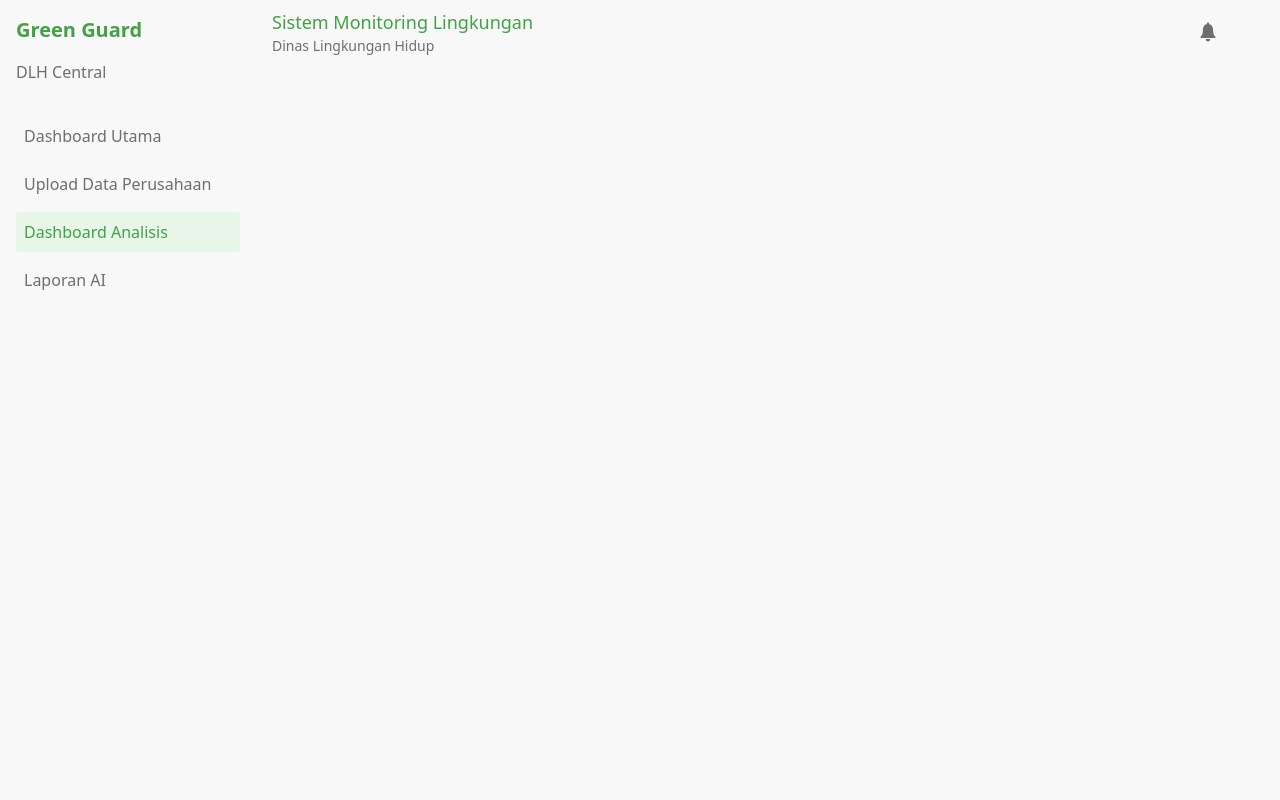
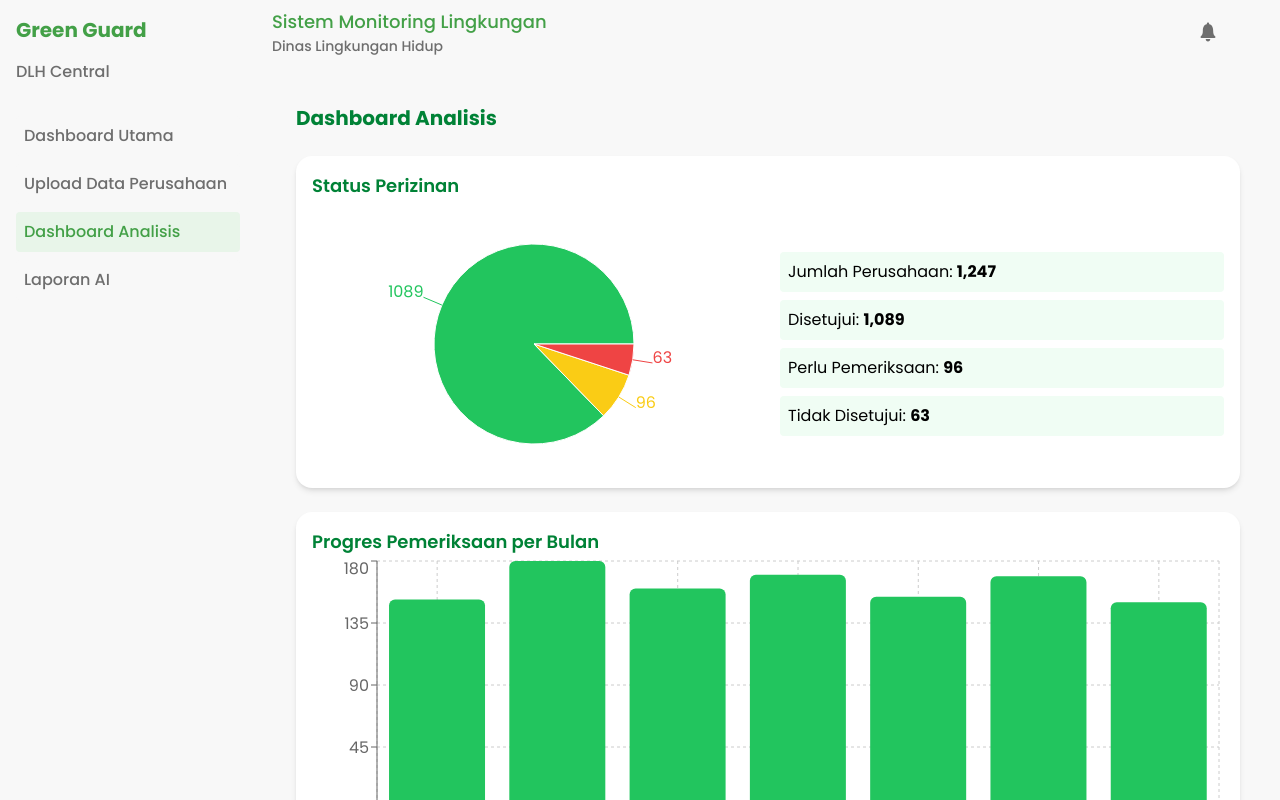
Before and after one commit to faditya-start/ecomap, a React (Vite) app: page /analisis in a window 1280 px wide. Built offline with nearby package versions, Linux system fonts and the light colour scheme.

Commit message:
feat:membuat halaman dashboard analisis dan setting leaflet

```diff
--- a/package.json
+++ b/package.json
@@ -11,14 +11,18 @@
   },
   "dependencies": {
     "@tailwindcss/vite": "^4.1.12",
+    "leaflet": "^1.9.4",
     "react": "^19.1.1",
     "react-dom": "^19.1.1",
     "react-icons": "^5.5.0",
+    "react-leaflet": "^5.0.0",
     "react-router-dom": "^7.8.2",
+    "recharts": "^3.1.2",
     "tailwindcss": "^4.1.12"
   },
   "devDependencies": {
     "@eslint/js": "^9.33.0",
+    "@types/leaflet": "^1.9.20",
     "@types/react": "^19.1.10",
     "@types/react-dom": "^19.1.7",
     "@vitejs/plugin-react-swc": "^4.0.0",
--- a/src/App.tsx
+++ b/src/App.tsx
@@ -1,7 +1,8 @@
 import { BrowserRouter as Router, Routes, Route } from "react-router-dom";
 import Layout from "./components/Layout";
 import Dashboard from "./pages/Dashboard";
-import UploadDataPages from "./pages/UploadDataPages";
+import UploadDataPages from "./pages/UploadDataPages"
+import DashboardAnalisis from "./pages/DashboardAnalisis";
 
 
 export default function App() {
@@ -11,6 +12,7 @@ export default function App() {
         <Routes>
           <Route path="/" element={<Dashboard />} />
           <Route path="/upload" element={<UploadDataPages />} />
+          <Route path="/analisis" element={<DashboardAnalisis />} />
         </Routes>
       </Layout>
     </Router>
--- /dev/null
+++ b/src/components/DataPerusahaanList.tsx
@@ -0,0 +1,28 @@
+const perusahaan = [
+  "Perusahaan Ciremai Jaya",
+  "Perusahaan Tanjung",
+  "Perusahaan Dima",
+];
+
+export default function DataPerusahaanList() {
+  return (
+    <div className="bg-white p-4 rounded-2xl shadow-md mt-6">
+      <h2 className="text-lg font-semibold text-green-700">Data Perusahaan</h2>
+      <input
+        type="text"
+        placeholder="Cari Perusahaan"
+        className="w-full rounded-lg px-3 py-2 mt-2 mb-4 bg-green-light focus:outline-none"
+      />
+      <ul className="space-y-2">
+        {perusahaan.map((nama, i) => (
+          <li
+            key={i}
+            className="p-3 rounded-xl bg-green-50 hover:bg-green-100 cursor-pointer"
+          >
+            {i + 1}. {nama}
+          </li>
+        ))}
+      </ul>
+    </div>
+  );
+}
--- a/src/components/MapSection.tsx
+++ b/src/components/MapSection.tsx
@@ -1,22 +1,93 @@
+import { MapContainer, TileLayer, Marker, Popup } from "react-leaflet";
+import type { LatLngExpression } from "leaflet";
+import L from "leaflet";
+import "leaflet/dist/leaflet.css";
 import { FaBuilding } from "react-icons/fa";
+import ReactDOMServer from 'react-dom/server';
+
+// Custom icon untuk setiap status
+const createCustomIcon = (color: string): L.DivIcon => {
+  return L.divIcon({
+    className: 'custom-icon',
+    html: ReactDOMServer.renderToString(
+      <FaBuilding style={{
+        color: color,
+        fontSize: '24px',
+        filter: 'drop-shadow(2px 2px 2px rgba(0,0,0,0.5))'
+      }} />
+    ),
+    iconSize: [24, 24],
+    iconAnchor: [12, 24],
+    popupAnchor: [0, -24],
+  });
+};
+
+// Icons berdasarkan status
+const statusIcons = {
+  "Disetujui": createCustomIcon("#22c55e"),
+  "Tidak Disetujui": createCustomIcon("#ef4444"),
+  "Perlu Pemeriksaan": createCustomIcon("#eab308")
+} as const;
+
+// Data dummy perusahaan
+const companies = [
+  { id: 1, name: "PT Ciremai Jaya", lat: -6.9175, lng: 107.6191, status: "Disetujui" },
+  { id: 2, name: "PT Mandiri Sejahtera", lat: -6.2, lng: 106.8166, status: "Tidak Disetujui" },
+  { id: 3, name: "PT Harapan Baru", lat: -6.9, lng: 107.0, status: "Perlu Pemeriksaan" },
+];
 
 export default function MapSection() {
+  const defaultCenter: LatLngExpression = [-6.9, 107.6];
+
   return (
     <section className="rounded-xl border shadow bg-white p-4 mb-10">
-      {/* Placeholder peta */}
-      <div className="relative w-full h-[320px] bg-green-50 rounded-lg overflow-hidden">
-        {/* Simulasi lokasi perusahaan */}
-        <div className="absolute top-10 left-20 flex items-center justify-center w-8 h-8 bg-green-600 text-white rounded-lg shadow">
-          <FaBuilding size={16} />
+      <h2 className="text-lg font-semibold mb-3 text-green-700">Peta Perusahaan</h2>
+
+      <div className="w-full h-[320px] rounded-lg overflow-hidden">
+        <MapContainer center={defaultCenter} zoom={9} className="w-full h-full">
+          {/* Basemap dari OSM */}
+          <TileLayer
+            attribution='&copy; <a href="https://www.openstreetmap.org/copyright">OpenStreetMap</a>'
+            url="https://{s}.tile.openstreetmap.org/{z}/{x}/{y}.png"
+          />
+
+          {/* Marker perusahaan */}
+          {companies.map((c) => (
+            <Marker
+              key={c.id}
+              position={[c.lat, c.lng]}
+              icon={statusIcons[c.status as keyof typeof statusIcons]}
+            >
+              <Popup>
+                <div className="font-sans">
+                  <div className="font-semibold">{c.name}</div>
+                  <div className={`text-sm ${
+                    c.status === "Disetujui" ? "text-green-600" :
+                    c.status === "Tidak Disetujui" ? "text-red-600" :
+                    "text-yellow-600"
+                  }`}>
+                    Status: {c.status}
+                  </div>
+                </div>
+              </Popup>
+            </Marker>
+          ))}
+        </MapContainer>
+      </div>
+
+      {/* Legend */}
+      <div className="mt-4 flex gap-4 text-sm">
+        <div className="flex items-center gap-2">
+          <div className="w-3 h-3 rounded-full bg-green-500"></div>
+          <span>Disetujui</span>
         </div>
-        <div className="absolute top-20 left-40 flex items-center justify-center w-8 h-8 bg-red-600 text-white rounded-lg shadow">
-          <FaBuilding size={16} />
+        <div className="flex items-center gap-2">
+          <div className="w-3 h-3 rounded-full bg-red-500"></div>
+          <span>Tidak Disetujui</span>
         </div>
-        <div className="absolute bottom-16 left-1/3 flex items-center justify-center w-8 h-8 bg-yellow-500 text-white rounded-lg shadow">
-          <FaBuilding size={16} />
-        </div>
-        <div className="absolute top-1/2 right-20 flex items-center justify-center w-8 h-8 bg-blue-600 text-white rounded-lg shadow">
-          <FaBuilding size={16} />
+        <div className="flex items-center gap-2">
+          <div className="w-3 h-3 rounded-full bg-yellow-500"></div>
+          <span>Perlu Pemeriksaan</span>
         </div>
       </div>
     </section>
--- /dev/null
+++ b/src/components/ProgresPemeriksaan.tsx
@@ -0,0 +1,30 @@
+import { BarChart, Bar, XAxis, YAxis, CartesianGrid, Tooltip, ResponsiveContainer } from "recharts";
+
+const data = [
+  { bulan: "Jan", jumlah: 152 },
+  { bulan: "Feb", jumlah: 180 },
+  { bulan: "Mar", jumlah: 160 },
+  { bulan: "Apr", jumlah: 170 },
+  { bulan: "Mei", jumlah: 154 },
+  { bulan: "Jun", jumlah: 169 },
+  { bulan: "Jul", jumlah: 150 },
+];
+
+export default function ProgresPemeriksaan() {
+  return (
+    <div className="bg-white p-4 rounded-2xl shadow-md mt-6">
+      <h2 className="text-lg font-semibold text-green-700">Progres Pemeriksaan per Bulan</h2>
+      <div className="h-72">
+        <ResponsiveContainer>
+          <BarChart data={data}>
+            <CartesianGrid strokeDasharray="3 3" />
+            <XAxis dataKey="bulan" />
+            <YAxis />
+            <Tooltip />
+            <Bar dataKey="jumlah" fill="#22c55e" radius={[6, 6, 0, 0]} />
+          </BarChart>
+        </ResponsiveContainer>
+      </div>
+    </div>
+  );
+}
--- /dev/null
+++ b/src/components/RangkumanAnalisis.tsx
@@ -0,0 +1,15 @@
+export default function RangkumanAnalisis() {
+  return (
+    <div className="bg-white p-4 rounded-2xl shadow-md mt-6">
+      <h2 className="text-lg font-semibold text-green-700">Rangkuman Analisis</h2>
+      <div className="bg-green-50 p-4 rounded-xl mt-2 text-sm leading-relaxed">
+        <p>
+          Pada periode Januari hingga Agustus 2025, terdapat <b>1,247 perusahaan</b> yang terdaftar.
+          Sebanyak <b>1,089 perusahaan</b> disetujui, <b>96 perusahaan</b> memerlukan pemeriksaan
+          tambahan, dan <b>63 perusahaan</b> tidak disetujui. Mayoritas perusahaan yang tidak disetujui
+          terindikasi berada di wilayah Jawa Barat dengan permasalahan terkait limbah industri.
+        </p>
+      </div>
+    </div>
+  );
+}
--- /dev/null
+++ b/src/components/StatusPerizinan.tsx
@@ -0,0 +1,43 @@
+import { PieChart, Pie, Cell, Tooltip, ResponsiveContainer } from "recharts";
+
+const data = [
+  { name: "Disetujui", value: 1089 },
+  { name: "Perlu Pemeriksaan", value: 96 },
+  { name: "Tidak Disetujui", value: 63 },
+];
+
+const COLORS = ["#22c55e", "#facc15", "#ef4444"];
+
+export default function StatusPerizinan() {
+  return (
+    <div className="bg-white p-4 rounded-2xl shadow-md">
+      <h2 className="text-lg font-semibold text-green-700">Status Perizinan</h2>
+      <div className="flex gap-6 mt-4">
+        <div className="w-1/2 h-64">
+          <ResponsiveContainer>
+            <PieChart>
+              <Pie
+                data={data}
+                dataKey="value"
+                nameKey="name"
+                outerRadius={100}
+                label
+              >
+                {data.map((_, index) => (
+                  <Cell key={`cell-${index}`} fill={COLORS[index]} />
+                ))}
+              </Pie>
+              <Tooltip />
+            </PieChart>
+          </ResponsiveContainer>
+        </div>
+        <div className="w-1/2 flex flex-col justify-center space-y-2">
+          <div className="p-2 bg-green-50 rounded">Jumlah Perusahaan: <b>1,247</b></div>
+          <div className="p-2 bg-green-50 rounded">Disetujui: <b>1,089</b></div>
+          <div className="p-2 bg-green-50 rounded">Perlu Pemeriksaan: <b>96</b></div>
+          <div className="p-2 bg-green-50 rounded">Tidak Disetujui: <b>63</b></div>
+        </div>
+      </div>
+    </div>
+  );
+}
--- a/src/index.css
+++ b/src/index.css
@@ -1,6 +1,18 @@
+@import url('https://fonts.googleapis.com/css2?family=Outfit:wght@100..900&family=Poppins:ital,wght@0,100;0,200;0,300;0,400;0,500;0,600;0,700;0,800;0,900;1,100;1,200;1,300;1,400;1,500;1,600;1,700;1,800;1,900&display=swap');
 @import "tailwindcss";
 
+@layer base {
+  html {
+    font-family: 'Poppins', sans-serif;
+  }
+}
 
+/* Custom utility classes */
+@layer utilities {
+  .font-outfit {
+    font-family: 'Outfit', sans-serif;
+  }
+}
 /* Custom Colors */
 :root {
   --green-light: #E8F5E9;
--- /dev/null
+++ b/src/pages/DashboardAnalisis.tsx
@@ -0,0 +1,16 @@
+import StatusPerizinan from "../components/StatusPerizinan";
+import RangkumanAnalisis from "../components/RangkumanAnalisis";
+import DataPerusahaanList from "../components/DataPerusahaanList";
+import ProgresPemeriksaan from "../components/ProgresPemeriksaan";
+
+export default function DashboardAnalisis() {
+  return (
+    <div className="p-6 space-y-6">
+      <h1 className="text-xl font-bold text-green-700">Dashboard Analisis</h1>
+      <StatusPerizinan />
+      <ProgresPemeriksaan />
+      <RangkumanAnalisis />
+      <DataPerusahaanList />
+    </div>
+  );
+}
```
Also changed, not shown: 1 other file (tests, documents, lock files or other folders).
